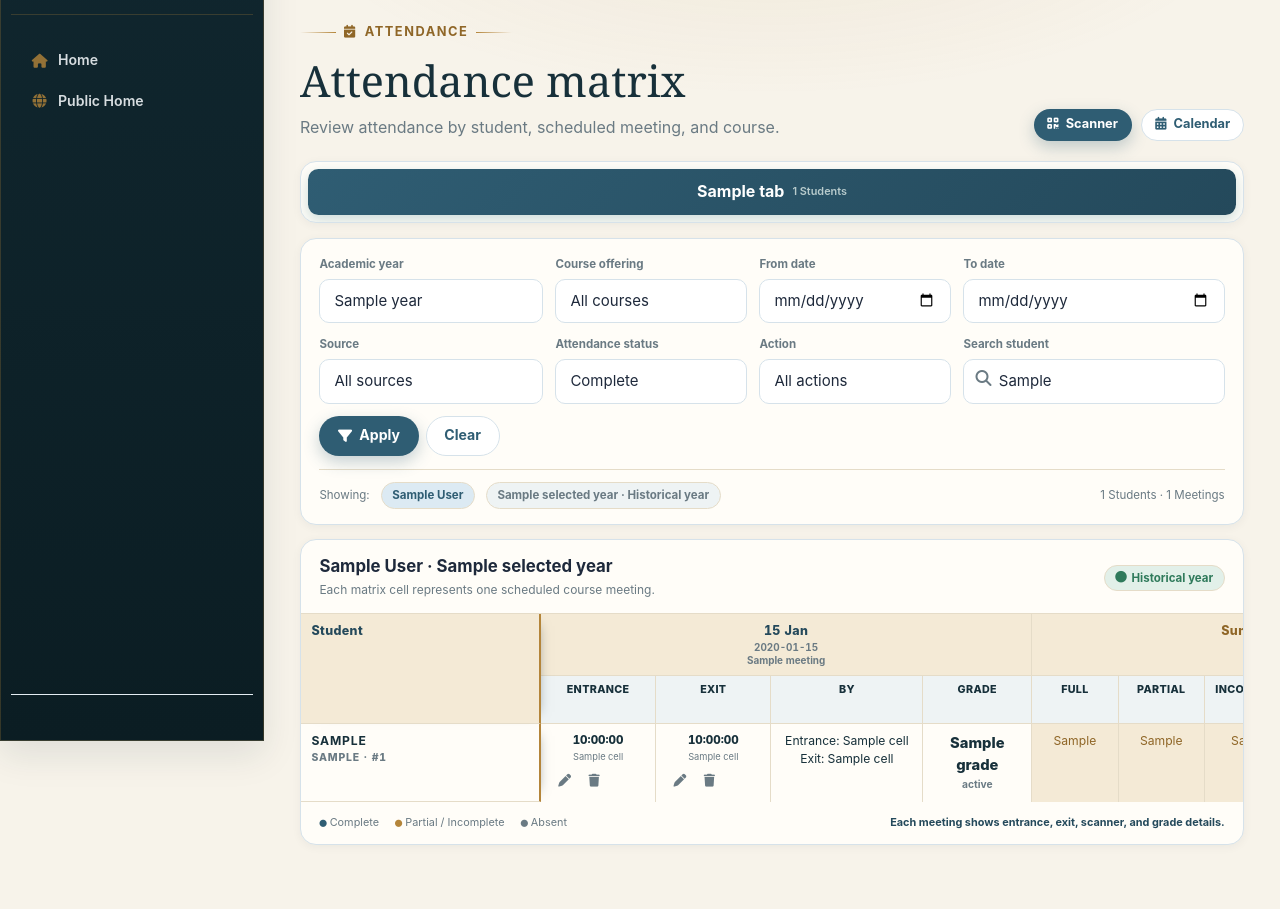
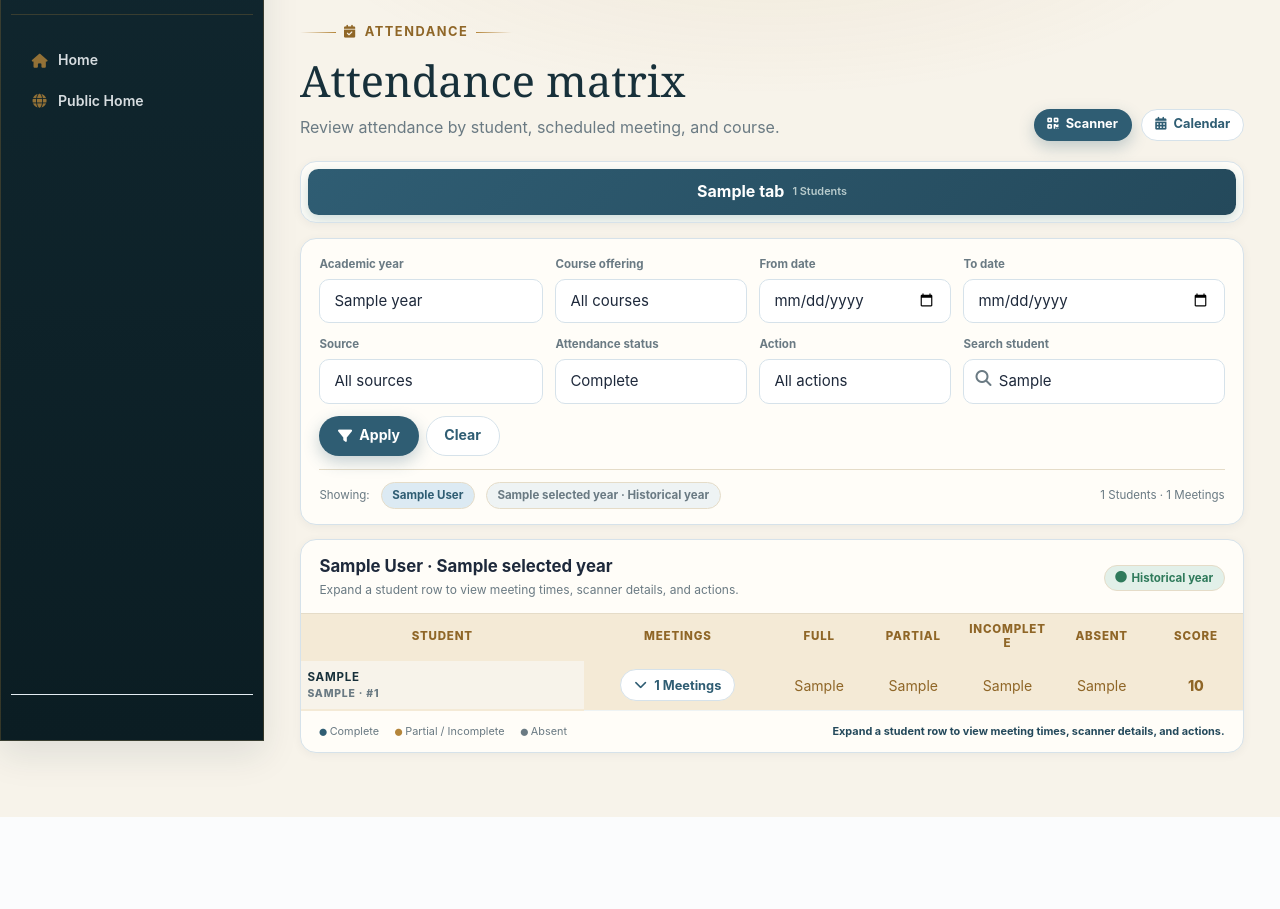
Before and after one commit to JoethonDev/bibleinstitute, a Django app: template management_system/templates/attendance_management.html in a window 1280 px wide. Shown: the part 59-968 px from the top of the page. After the commit the page ends 876 px from the top, so only its background shows below. Run offline with Django 5.2, Linux system fonts and the light colour scheme; the template is opened without the code that fills it: most values are stand-ins (such as "Sample title", 1, 10 or a date in 2020); some libraries are stand-ins or nearby versions.

Commit message:
feat: Update attendance management UI with expandable student rows and improved meeting details

```diff
--- a/management_system/static/css/app_admin.css
+++ b/management_system/static/css/app_admin.css
@@ -2213,50 +2226,83 @@ body:has(.admin-layout.ad-shell) { background: var(--ps-page-bg); }
     display: block;
     width: 100%;
     max-height: 48rem;
-    overflow: auto;
-    overscroll-behavior-inline: contain;
+    overflow-x: hidden;
+    overflow-y: auto;
+    overscroll-behavior-block: contain;
 }
 .attendance-matrix-table {
+    width: 100%;
+    min-width: 100%;
+    max-width: 100%;
     table-layout: fixed;
 }
+.attendance-matrix-col-student { width: 30%; }
+.attendance-matrix-col-meetings { width: 20%; }
+.attendance-matrix-col-summary { width: 10%; }
 .attendance-matrix-table th,
-.attendance-matrix-table td { min-width: 0; vertical-align: top; }
-.attendance-matrix-table .attendance-matrix-col-student { width: 15rem; }
-.attendance-matrix-table .attendance-matrix-col-time { width: 7.2rem; }
-.attendance-matrix-table .attendance-matrix-col-by { width: 9.5rem; }
-.attendance-matrix-table .attendance-matrix-col-grade { width: 6.8rem; }
-.attendance-matrix-table .attendance-matrix-col-summary { width: 5.4rem; }
-.attendance-matrix-table .attendance-matrix-meeting-head { min-width: 0; white-space: normal; }
-.attendance-matrix-meeting-head span,
-.attendance-matrix-meeting-head small,
-.attendance-matrix-date-head { display: block; }
-.attendance-matrix-meeting-head small { margin-top: .15rem; color: var(--ps-muted); font-size: .62rem; font-weight: 650; letter-spacing: 0; line-height: 1.2; text-transform: none; }
-.attendance-matrix-meeting-head small + small { margin-top: .08rem; }
-.attendance-matrix-table thead .grade-matrix-quiz-row th { white-space: normal; line-height: 1.2; }
+.attendance-matrix-table td {
+    min-width: 0;
+    padding: .5rem .4rem;
+    vertical-align: middle;
+    text-align: center;
+    white-space: normal;
+    overflow-wrap: anywhere;
+}
+.attendance-matrix-table thead th { position: sticky; top: 0; z-index: 2; line-height: 1.25; }
+.attendance-matrix-student { text-align: start !important; }
 .attendance-matrix-summary-head,
 .attendance-matrix-summary-cell { background: var(--ps-gold-soft) !important; color: var(--ps-gold-deep) !important; }
-.attendance-matrix-detail-cell,
-.attendance-matrix-by-cell,
-.attendance-matrix-grade-cell { white-space: normal !important; }
+.attendance-matrix-expand { max-width: 100%; white-space: normal; }
+.attendance-matrix-expand .fa-chevron-down { transition: transform var(--ps-motion); }
+.attendance-matrix-expand[aria-expanded="true"] .fa-chevron-down { transform: rotate(180deg); }
+.attendance-matrix-detail-row > td { padding: 0 !important; border: 0 !important; background: transparent !important; }
+.attendance-matrix-meeting-list { display: grid; grid-template-columns: minmax(0, 1fr); gap: .55rem; padding: .65rem; background: var(--ps-mist); }
+.attendance-matrix-meeting {
+    min-width: 0;
+    padding: .7rem .8rem;
+    border: 1px solid var(--ps-line);
+    border-radius: .65rem;
+    background: var(--ps-paper);
+}
+.attendance-matrix-meeting-head { display: flex; align-items: flex-start; justify-content: space-between; gap: .65rem; padding-bottom: .5rem; border-bottom: 1px solid var(--ps-line); }
+.attendance-matrix-meeting-head > div { display: grid; min-width: 0; gap: .12rem; }
+.attendance-matrix-meeting-head strong { color: var(--ps-ink); font-size: .78rem; }
+.attendance-matrix-meeting-head > div span { color: var(--ps-muted); font-size: .72rem; overflow-wrap: anywhere; }
+.attendance-matrix-meeting-grade { flex: 0 0 auto; color: var(--ps-muted); font-size: .68rem; }
+.attendance-matrix-meeting-grade strong { color: var(--ps-teal-deep); }
+.attendance-matrix-meeting-data { display: grid; grid-template-columns: repeat(2, minmax(0, 1fr)); gap: .55rem; padding-top: .55rem; }
+.attendance-matrix-meeting-data > div { display: grid; align-content: start; justify-items: start; min-width: 0; gap: .12rem; }
+.attendance-matrix-meeting-actors { grid-column: 1 / -1; }
+.attendance-matrix-data-label { color: var(--ps-muted); font-size: .62rem; font-weight: 750; }
 .attendance-matrix-cell--on_time { background: rgba(220, 241, 232, .68) !important; }
 .attendance-matrix-cell--late_entrance,
 .attendance-matrix-cell--early_exit,
 .attendance-matrix-cell--late_and_early,
 .attendance-matrix-cell--incomplete { background: rgba(251, 241, 223, .78) !important; }
 .attendance-matrix-cell--absent { background: rgba(245, 238, 232, .82) !important; }
-.attendance-matrix-grade { display: block; color: var(--ps-ink); font-size: .92rem; font-weight: 800; }
-.attendance-matrix-status { display: block; margin-top: .1rem; color: var(--ps-muted); font-size: .64rem; font-weight: 700; line-height: 1.25; }
 .attendance-matrix-time { display: block; color: var(--ps-ink); font-size: .72rem; font-weight: 800; direction: ltr; text-align: center; }
 .attendance-matrix-source { display: block; margin-top: .12rem; color: var(--ps-muted); font-size: .58rem; line-height: 1.2; }
-.attendance-matrix-by-cell { color: var(--ps-ink); font-size: .64rem; line-height: 1.35; }
-.attendance-matrix-by-cell span { display: block; overflow-wrap: anywhere; }
 .attendance-matrix-missing { color: var(--ps-muted); font-weight: 700; }
-.attendance-matrix-actions { display: flex; align-items: center; gap: .2rem; margin-top: .35rem; }
-.attendance-matrix-actions .ad-action-btn { width: 1.65rem; height: 1.65rem; min-width: 1.65rem; padding: 0; }
+.attendance-matrix-meeting-actions { display: flex; flex-wrap: wrap; gap: .75rem; margin-top: .55rem; }
+.attendance-matrix-meeting-actions > div { display: flex; align-items: center; gap: .25rem; }
+.attendance-matrix-meeting-actions .attendance-matrix-data-label { margin-inline-end: .15rem; }
+.attendance-matrix-meeting-actions .ad-action-btn { width: 1.65rem; height: 1.65rem; min-width: 1.65rem; padding: 0; }
 .attendance-matrix-score { font-weight: 800; }
 
 @media (max-width: 900px) {
     .attendance-matrix-student-filter { grid-column: 1 / -1; }
+}
+
+@media (max-width: 575.98px) {
+    .attendance-matrix-col-student { width: 34%; }
+    .attendance-matrix-col-meetings { width: 18%; }
+    .attendance-matrix-col-summary { width: 9.6%; }
+    .attendance-matrix-table th,
+    .attendance-matrix-table td { padding: .45rem .2rem; font-size: .66rem; }
+    .attendance-matrix-expand { padding: .3rem .25rem; font-size: .62rem; }
+    .attendance-matrix-meeting-head { flex-direction: column; gap: .2rem; }
+    .attendance-matrix-meeting-data { grid-template-columns: minmax(0, 1fr); }
+    .attendance-matrix-meeting-actors { grid-column: auto; }
 }
 
 /* ---------------- Dense table variant (transcripts) ---------------- */
--- a/management_system/templates/partials/attendance_management_content.html
+++ b/management_system/templates/partials/attendance_management_content.html
@@ -108,54 +108,58 @@
   </section>
 
   <section class="ad-card grade-matrix-card attendance-matrix-card" aria-labelledby="attendance-matrix-heading">
-    <div class="grade-matrix-card-head"><div><h4 id="attendance-matrix-heading" class="mb-1">{{ selected_scope.level.display_name }} · {{ selected_year.name }}</h4><p class="mb-0">{% translate "Each matrix cell represents one scheduled course meeting." %}</p></div><span class="ad-pill ad-pill--success"><i class="fas fa-circle" aria-hidden="true"></i> {% if selected_year.is_active %}{% translate "Active year" %}{% else %}{% translate "Historical year" %}{% endif %}</span></div>
+    <div class="grade-matrix-card-head"><div><h4 id="attendance-matrix-heading" class="mb-1">{{ selected_scope.level.display_name }} · {{ selected_year.name }}</h4><p class="mb-0">{% translate "Expand a student row to view meeting times, scanner details, and actions." %}</p></div><span class="ad-pill ad-pill--success"><i class="fas fa-circle" aria-hidden="true"></i> {% if selected_year.is_active %}{% translate "Active year" %}{% else %}{% translate "Historical year" %}{% endif %}</span></div>
     {% if meetings %}
     <div class="grade-matrix-table-wrap attendance-matrix-table-wrap">
-      <table class="ad-table grade-matrix-table attendance-matrix-table">
+      <table class="ad-table attendance-matrix-table">
         <caption class="visually-hidden">{% translate "Attendance matrix by student and meeting" %}</caption>
         <colgroup>
-          <col class="attendance-matrix-col-student">
-          {% for meeting in meetings %}<col class="attendance-matrix-col-time"><col class="attendance-matrix-col-time"><col class="attendance-matrix-col-by"><col class="attendance-matrix-col-grade">{% endfor %}
+          <col class="attendance-matrix-col-student"><col class="attendance-matrix-col-meetings">
           <col class="attendance-matrix-col-summary"><col class="attendance-matrix-col-summary"><col class="attendance-matrix-col-summary"><col class="attendance-matrix-col-summary"><col class="attendance-matrix-col-summary">
         </colgroup>
-        <thead>
-          <tr class="grade-matrix-course-row">
-            <th class="grade-matrix-identity" rowspan="2" scope="col">{% translate "Student" %}</th>
-            {% for meeting in meetings %}
-              <th scope="col" colspan="4" class="attendance-matrix-meeting-head"><span>{{ meeting.date|date:"d M" }}</span><small>{{ meeting.date|date:"Y-m-d" }}</small><small>{{ meeting.course_name }}</small></th>
-            {% endfor %}
-            <th scope="col" colspan="5" class="attendance-matrix-summary-head">{% translate "Summary" %}</th>
-          </tr>
-          <tr class="grade-matrix-quiz-row">
-            {% for meeting in meetings %}<th scope="col">{% translate "Entrance" %}</th><th scope="col">{% translate "Exit" %}</th><th scope="col">{% translate "By" %}</th><th scope="col">{% translate "Grade" %}</th>{% endfor %}
-            <th scope="col">{% translate "Full" %}</th><th scope="col">{% translate "Partial" %}</th><th scope="col">{% translate "Incomplete" %}</th><th scope="col">{% translate "Absent" %}</th><th scope="col">{% translate "Score" %}</th>
-          </tr>
-        </thead>
+        <thead><tr>
+          <th scope="col" class="attendance-matrix-summary-head">{% translate "Student" %}</th>
+          <th scope="col" class="attendance-matrix-summary-head">{% translate "Meetings" %}</th>
+          <th scope="col" class="attendance-matrix-summary-head">{% translate "Full" %}</th>
+          <th scope="col" class="attendance-matrix-summary-head">{% translate "Partial" %}</th>
+          <th scope="col" class="attendance-matrix-summary-head">{% translate "Incomplete" %}</th>
+          <th scope="col" class="attendance-matrix-summary-head">{% translate "Absent" %}</th>
+          <th scope="col" class="attendance-matrix-summary-head">{% translate "Score" %}</th>
+        </tr></thead>
         <tbody>
           {% for row in matrix_rows %}
           <tr>
-            <th scope="row" class="grade-matrix-identity"><span class="grade-matrix-student-name">{{ row.student.get_full_name|default:row.student.username }}</span><span class="grade-matrix-student-meta">{{ row.student.username }} · #{{ row.student.pk }}</span></th>
+            <th scope="row" class="attendance-matrix-student"><span class="grade-matrix-student-name">{{ row.student.get_full_name|default:row.student.username }}</span><span class="grade-matrix-student-meta">{{ row.student.username }} · #{{ row.student.pk }}</span></th>
+            <td class="attendance-matrix-summary-cell"><button type="button" class="attendance-matrix-expand ad-btn ad-btn--ghost ad-btn--sm" data-bs-toggle="collapse" data-bs-target="#attendance-meetings-{{ row.student.pk }}" aria-expanded="false" aria-controls="attendance-meetings-{{ row.student.pk }}" aria-label="{% translate 'Toggle meeting details' %}"><i class="fas fa-chevron-down" aria-hidden="true"></i><span>{{ row.cells|length }} {% translate "Meetings" %}</span></button></td>
+            <td class="attendance-matrix-summary-cell">{{ row.full_days }}</td>
+            <td class="attendance-matrix-summary-cell">{{ row.partial_days }}</td>
+            <td class="attendance-matrix-summary-cell">{{ row.incomplete_days }}</td>
+            <td class="attendance-matrix-summary-cell">{{ row.absent_days }}</td>
+            <td class="attendance-matrix-summary-cell attendance-matrix-score">{{ row.score }}</td>
+          </tr>
+          <tr class="attendance-matrix-detail-row"><td colspan="7"><div class="collapse" id="attendance-meetings-{{ row.student.pk }}"><div class="attendance-matrix-meeting-list">
             {% for cell in row.cells %}
-              <td class="attendance-matrix-detail-cell attendance-matrix-cell--{{ cell.status }}">
-                {% if cell.entrance %}<span class="attendance-matrix-time">{{ cell.entrance.scanned_at|date:"H:i:s" }}</span><span class="attendance-matrix-source">{{ cell.entrance_source_label }}</span>{% else %}<span class="attendance-matrix-missing">—</span>{% endif %}
-                {% if cell.entrance %}<div class="attendance-matrix-actions"><a href="{% url 'attendance-correction' cell.entrance.pk %}" class="ad-action-btn" title="{% translate 'Correct entrance' %}"><i class="fas fa-pen" aria-hidden="true"></i><span class="visually-hidden">{% translate "Correct entrance" %}</span></a><form method="post" action="{% url 'attendance-delete' cell.entrance.pk %}" hx-post="{% url 'attendance-delete' cell.entrance.pk %}" hx-target="#content" hx-swap="outerHTML" hx-select="#content" hx-select-oob="#toast-stack" hx-push-url="true" class="ps-inline-form" data-confirm-message="{% translate 'Delete this record?' %}">{% csrf_token %}<button type="submit" class="ad-action-btn is-danger" title="{% translate 'Delete' %}"><i class="fas fa-trash" aria-hidden="true"></i><span class="visually-hidden">{% translate "Delete" %}</span></button></form></div>{% endif %}
-              </td>
-              <td class="attendance-matrix-detail-cell attendance-matrix-cell--{{ cell.status }}">
-                {% if cell.exit %}<span class="attendance-matrix-time">{{ cell.exit.scanned_at|date:"H:i:s" }}</span><span class="attendance-matrix-source">{{ cell.exit_source_label }}</span>{% else %}<span class="attendance-matrix-missing">—</span>{% endif %}
-                {% if cell.exit %}<div class="attendance-matrix-actions"><a href="{% url 'attendance-correction' cell.exit.pk %}" class="ad-action-btn" title="{% translate 'Correct exit' %}"><i class="fas fa-pen" aria-hidden="true"></i><span class="visually-hidden">{% translate "Correct exit" %}</span></a><form method="post" action="{% url 'attendance-delete' cell.exit.pk %}" hx-post="{% url 'attendance-delete' cell.exit.pk %}" hx-target="#content" hx-swap="outerHTML" hx-select="#content" hx-select-oob="#toast-stack" hx-push-url="true" class="ps-inline-form" data-confirm-message="{% translate 'Delete this record?' %}">{% csrf_token %}<button type="submit" class="ad-action-btn is-danger" title="{% translate 'Delete' %}"><i class="fas fa-trash" aria-hidden="true"></i><span class="visually-hidden">{% translate "Delete" %}</span></button></form></div>{% endif %}
-              </td>
-              <td class="attendance-matrix-by-cell attendance-matrix-cell--{{ cell.status }}"><span>{% if cell.entrance %}{% translate "Entrance" %}: {{ cell.entrance_by_label }}{% endif %}{% if cell.entrance and cell.exit %}<br>{% endif %}{% if cell.exit %}{% translate "Exit" %}: {{ cell.exit_by_label }}{% endif %}{% if not cell.entrance and not cell.exit %}—{% endif %}</span></td>
-              <td class="attendance-matrix-grade-cell attendance-matrix-cell--{{ cell.status }}"><span class="attendance-matrix-grade">{{ cell.grade }}</span><span class="attendance-matrix-status">{{ cell.status_label }}</span></td>
+            <article class="attendance-matrix-meeting attendance-matrix-cell--{{ cell.status }}">
+              <header class="attendance-matrix-meeting-head"><div><strong>{{ cell.meeting.date|date:"DATE_FORMAT" }}</strong><span>{{ cell.meeting.course_name }}</span></div><span class="attendance-matrix-meeting-grade"><strong>{{ cell.grade }}</strong> · {{ cell.status_label }}</span></header>
+              <div class="attendance-matrix-meeting-data">
+                <div><span class="attendance-matrix-data-label">{% translate "Entrance" %}</span>{% if cell.entrance %}<span class="attendance-matrix-time">{{ cell.entrance.scanned_at|date:"H:i:s" }}</span><span class="attendance-matrix-source">{{ cell.entrance_source_label }}</span>{% else %}<span class="attendance-matrix-missing">—</span>{% endif %}</div>
+                <div><span class="attendance-matrix-data-label">{% translate "Exit" %}</span>{% if cell.exit %}<span class="attendance-matrix-time">{{ cell.exit.scanned_at|date:"H:i:s" }}</span><span class="attendance-matrix-source">{{ cell.exit_source_label }}</span>{% else %}<span class="attendance-matrix-missing">—</span>{% endif %}</div>
+                <div class="attendance-matrix-meeting-actors"><span class="attendance-matrix-data-label">{% translate "By" %}</span><span>{% if cell.entrance %}{% translate "Entrance" %}: {{ cell.entrance_by_label }}{% endif %}{% if cell.entrance and cell.exit %}<br>{% endif %}{% if cell.exit %}{% translate "Exit" %}: {{ cell.exit_by_label }}{% endif %}{% if not cell.entrance and not cell.exit %}—{% endif %}</span></div>
+              </div>
+              <div class="attendance-matrix-meeting-actions">
+                {% if cell.entrance %}<div><span class="attendance-matrix-data-label">{% translate "Entrance" %}</span><a href="{% url 'attendance-correction' cell.entrance.pk %}" class="ad-action-btn" title="{% translate 'Correct entrance' %}"><i class="fas fa-pen" aria-hidden="true"></i><span class="visually-hidden">{% translate "Correct entrance" %}</span></a><form method="post" action="{% url 'attendance-delete' cell.entrance.pk %}" hx-post="{% url 'attendance-delete' cell.entrance.pk %}" hx-target="#content" hx-swap="outerHTML" hx-select="#content" hx-select-oob="#toast-stack" hx-push-url="true" class="ps-inline-form" data-confirm-message="{% translate 'Delete this record?' %}">{% csrf_token %}<button type="submit" class="ad-action-btn is-danger" title="{% translate 'Delete' %}"><i class="fas fa-trash" aria-hidden="true"></i><span class="visually-hidden">{% translate "Delete" %}</span></button></form></div>{% endif %}
+                {% if cell.exit %}<div><span class="attendance-matrix-data-label">{% translate "Exit" %}</span><a href="{% url 'attendance-correction' cell.exit.pk %}" class="ad-action-btn" title="{% translate 'Correct exit' %}"><i class="fas fa-pen" aria-hidden="true"></i><span class="visually-hidden">{% translate "Correct exit" %}</span></a><form method="post" action="{% url 'attendance-delete' cell.exit.pk %}" hx-post="{% url 'attendance-delete' cell.exit.pk %}" hx-target="#content" hx-swap="outerHTML" hx-select="#content" hx-select-oob="#toast-stack" hx-push-url="true" class="ps-inline-form" data-confirm-message="{% translate 'Delete this record?' %}">{% csrf_token %}<button type="submit" class="ad-action-btn is-danger" title="{% translate 'Delete' %}"><i class="fas fa-trash" aria-hidden="true"></i><span class="visually-hidden">{% translate "Delete" %}</span></button></form></div>{% endif %}
+              </div>
+            </article>
             {% endfor %}
-            <td class="attendance-matrix-summary-cell">{{ row.full_days }}</td><td class="attendance-matrix-summary-cell">{{ row.partial_days }}</td><td class="attendance-matrix-summary-cell">{{ row.incomplete_days }}</td><td class="attendance-matrix-summary-cell">{{ row.absent_days }}</td><td class="attendance-matrix-summary-cell attendance-matrix-score">{{ row.score }}</td>
-          </tr>
+          </div></div></td></tr>
           {% empty %}
-          <tr><td colspan="{{ matrix_column_count }}" class="ad-empty">{% translate "No students match the selected filters." %}</td></tr>
+          <tr><td colspan="7" class="ad-empty">{% translate "No students match the selected filters." %}</td></tr>
           {% endfor %}
         </tbody>
       </table>
     </div>
-    <div class="grade-matrix-legend"><span><i class="fas fa-circle grade-matrix-legend-dot"></i> {% translate "Complete" %}</span><span><i class="fas fa-circle grade-matrix-legend-dot grade-matrix-legend-dot--gold"></i> {% translate "Partial" %} / {% translate "Incomplete" %}</span><span><i class="fas fa-circle grade-matrix-legend-dot grade-matrix-legend-dot--muted"></i> {% translate "Absent" %}</span><span class="grade-matrix-legend-note">{% translate "Each meeting shows entrance, exit, scanner, and grade details." %}</span></div>
+    <div class="grade-matrix-legend"><span><i class="fas fa-circle grade-matrix-legend-dot"></i> {% translate "Complete" %}</span><span><i class="fas fa-circle grade-matrix-legend-dot grade-matrix-legend-dot--gold"></i> {% translate "Partial" %} / {% translate "Incomplete" %}</span><span><i class="fas fa-circle grade-matrix-legend-dot grade-matrix-legend-dot--muted"></i> {% translate "Absent" %}</span><span class="grade-matrix-legend-note">{% translate "Expand a student row to view meeting times, scanner details, and actions." %}</span></div>
     {% else %}<div class="ad-empty"><i class="fas fa-calendar-xmark" aria-hidden="true"></i><strong>{% translate "No scheduled meetings." %}</strong><span>{% translate "Choose a different date range or course." %}</span></div>{% endif %}
   </section>
 
```
Also changed, not shown: other parts of management_system/static/css/app_admin.css (+21 -8 lines), management_system/progress_activity.py (+7 -2 lines), management_system/templates/partials/progress_dashboard_content.html (+9 -7 lines), locale/ar/LC_MESSAGES/django.po, locale/en/LC_MESSAGES/django.po, 2 other files.
